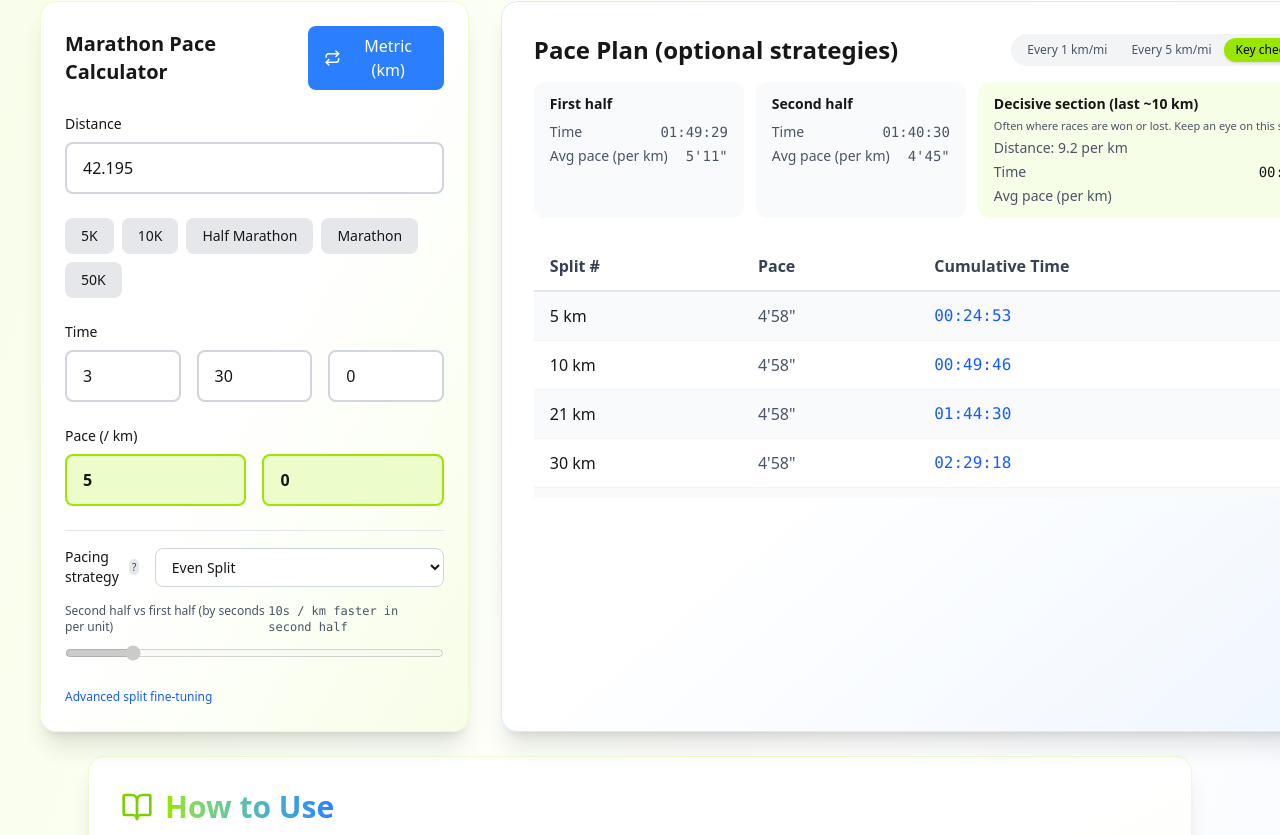
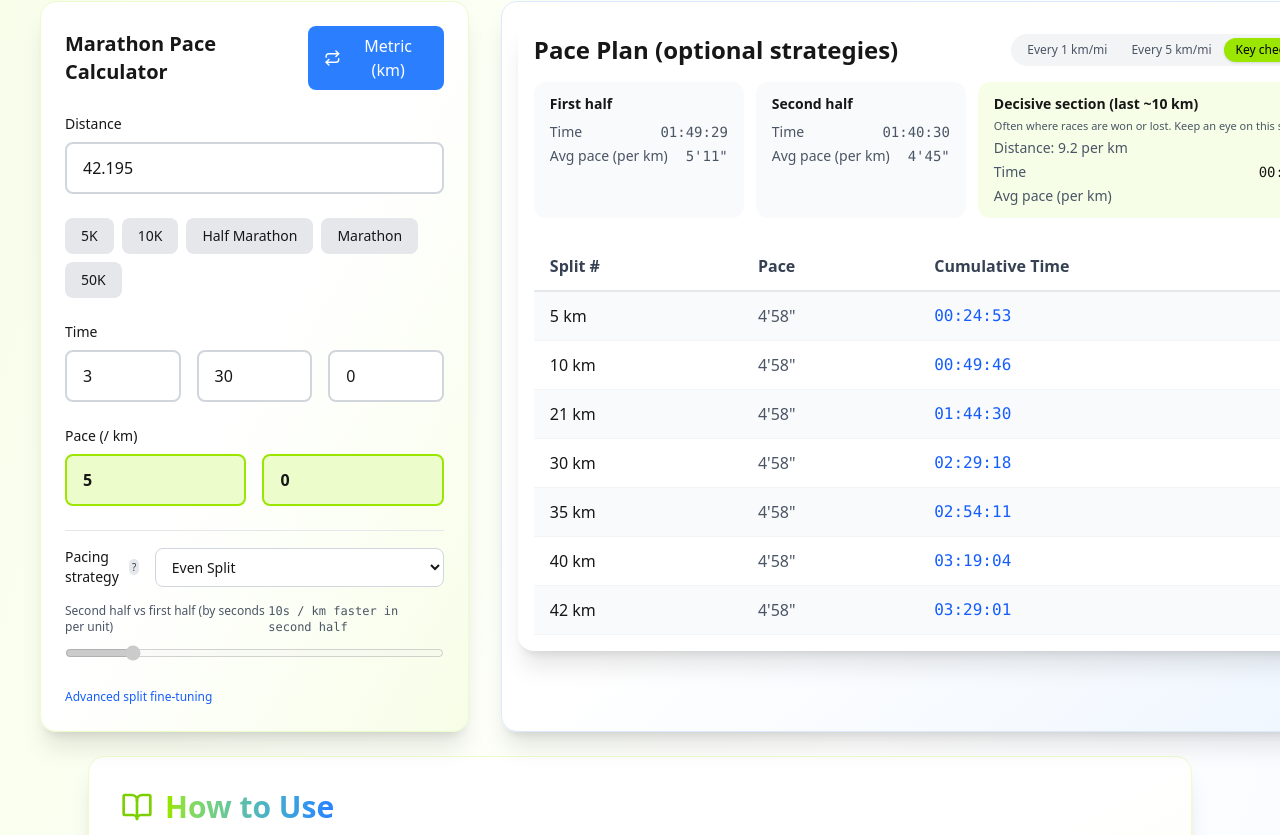
Before and after one commit to weihuanChen/marathon-calc, a Next.js app: page /en in a window 1280 px wide. Shown: the part 531-1366 px from the top of the page. Built offline with nearby package versions, Linux system fonts and the light colour scheme.

Commit message:
feat:样式更新

```diff
--- a/components/Calculator.tsx
+++ b/components/Calculator.tsx
@@ -478,11 +478,9 @@ export function Calculator() {
           </div>
         </div>
 
-        {/* 分段配速表格 */}
+        {/* 分段配速表格（外层不滚动，由内部表格区域单独滚动） */}
         <div className="rounded-2xl p-3 md:p-4 shadow-xl border border-blue-100 bg-gradient-to-br from-white via-white to-blue-50 dark:border-gray-700 dark:bg-gradient-to-br dark:from-gray-900 dark:via-gray-900 dark:to-gray-800">
-          <div className="max-h-[480px] overflow-y-auto">
-            <SplitTable splits={splits} unit={unit} />
-          </div>
+          <SplitTable splits={splits} unit={unit} />
         </div>
       </div>
     </div>
--- a/components/SplitTable.tsx
+++ b/components/SplitTable.tsx
@@ -272,7 +272,11 @@ export function SplitTable({ splits, unit }: SplitTableProps) {
         </div>
       )}
 
-      <div className="overflow-x-auto min-h-[260px] md:min-h-[320px]">
+      <div
+        className={`overflow-x-auto min-h-[320px] md:min-h-[380px] ${
+          viewMode === 'per1' ? 'max-h-[380px] md:max-h-[440px] overflow-y-auto' : ''
+        }`}
+      >
         <table className="w-full">
           <thead>
             <tr className="border-b-2 border-gray-200 dark:border-gray-700">
```
